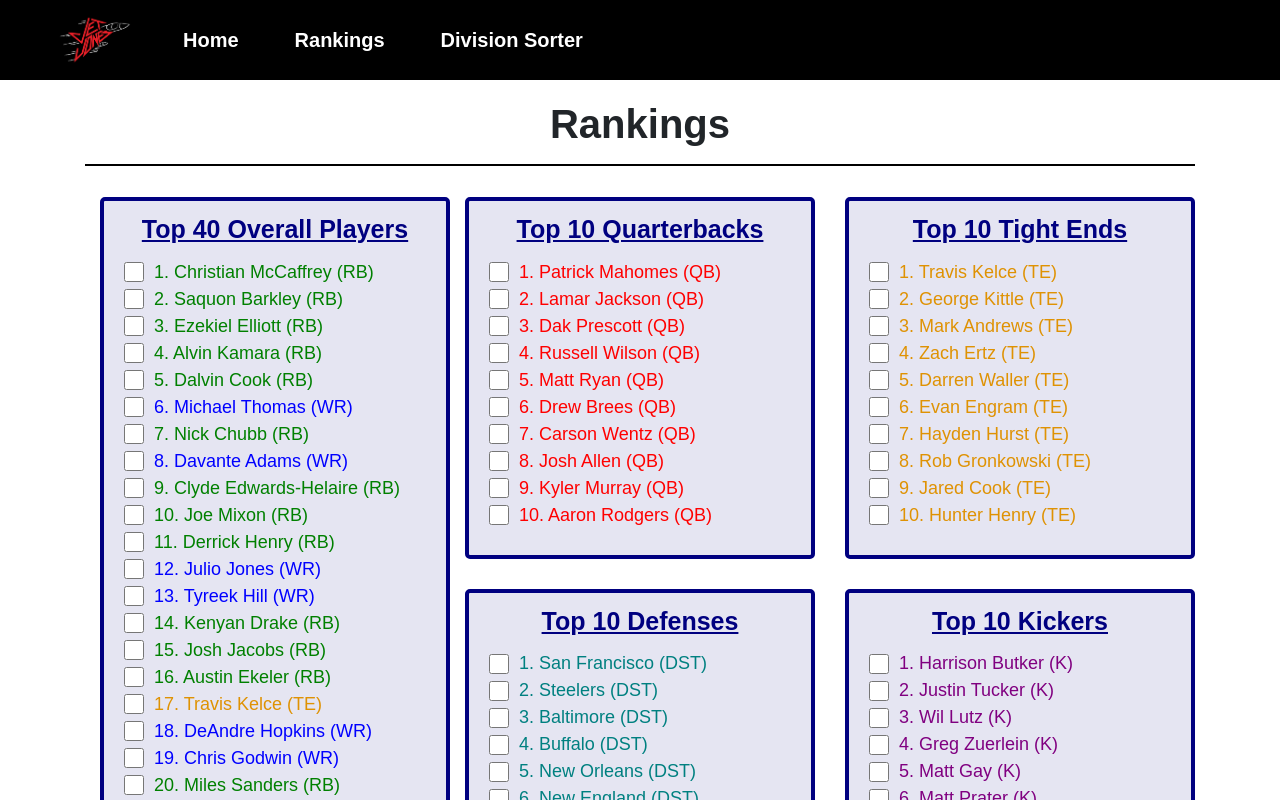
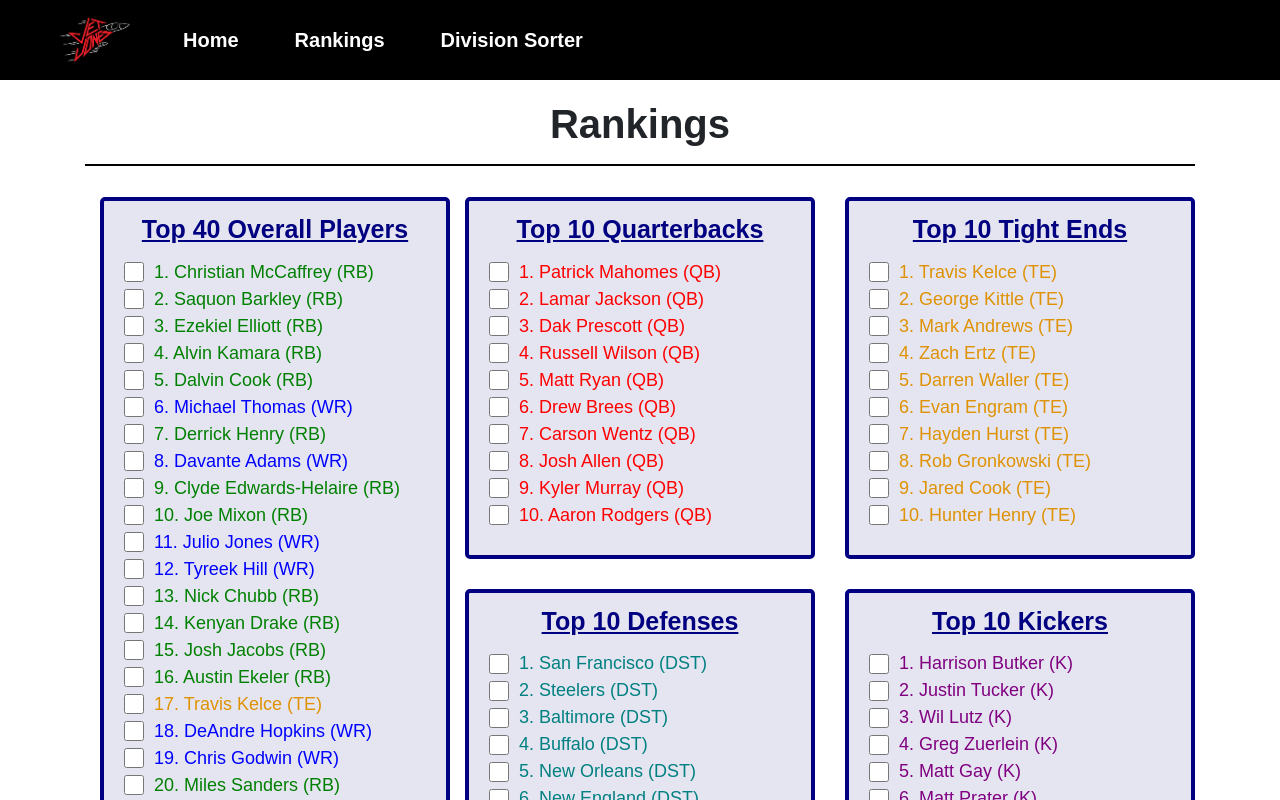
Before and after one commit to cyperior7/jetjones-tools, an Angular app: page /rankings in a window 1280 px wide. Shown: the top 800 px of the page. Built offline with nearby package versions, Linux system fonts and the light colour scheme.

Commit message:
Move Nick Chubb down, Derrick Henry up

```diff
--- a/src/app/data/rankings-data.ts
+++ b/src/app/data/rankings-data.ts
@@ -8,13 +8,13 @@
     {name: "Alvin Kamara", position: Positions.RunningBack},
     {name: "Dalvin Cook", position: Positions.RunningBack},
     {name: "Michael Thomas", position: Positions.WideReceiver},
-    {name: "Nick Chubb", position: Positions.RunningBack},
+    {name: "Derrick Henry", position: Positions.RunningBack},
     {name: "Davante Adams", position: Positions.WideReceiver},
     {name: "Clyde Edwards-Helaire", position: Positions.RunningBack},
     {name: "Joe Mixon", position: Positions.RunningBack},
-    {name: "Derrick Henry", position: Positions.RunningBack},
     {name: "Julio Jones", position: Positions.WideReceiver},
     {name: "Tyreek Hill", position: Positions.WideReceiver},
+    {name: "Nick Chubb", position: Positions.RunningBack},
     {name: "Kenyan Drake", position: Positions.RunningBack},
     {name: "Josh Jacobs", position: Positions.RunningBack},
     {name: "Austin Ekeler", position: Positions.RunningBack},
```
